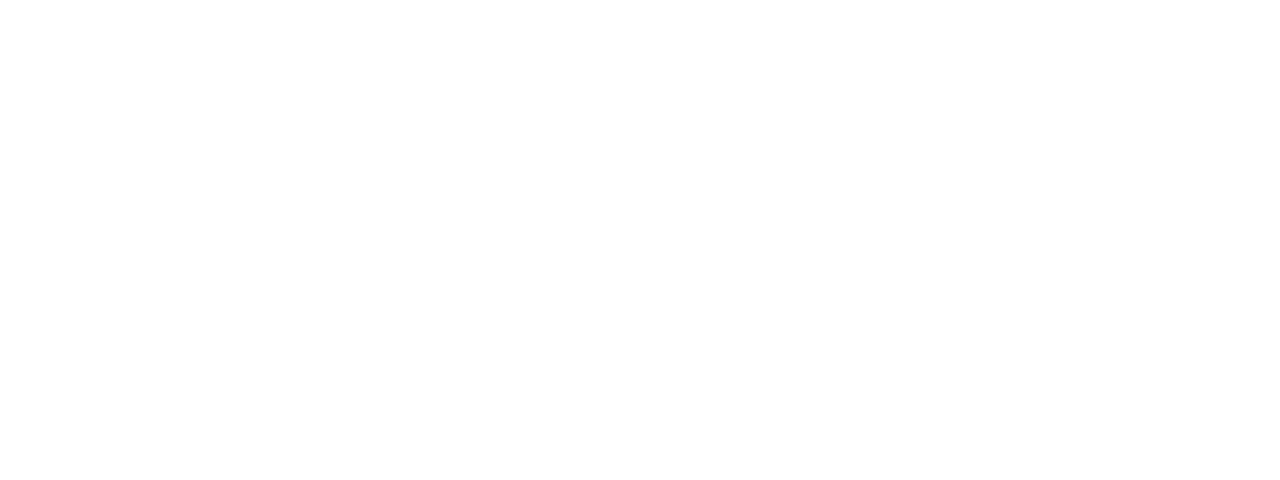
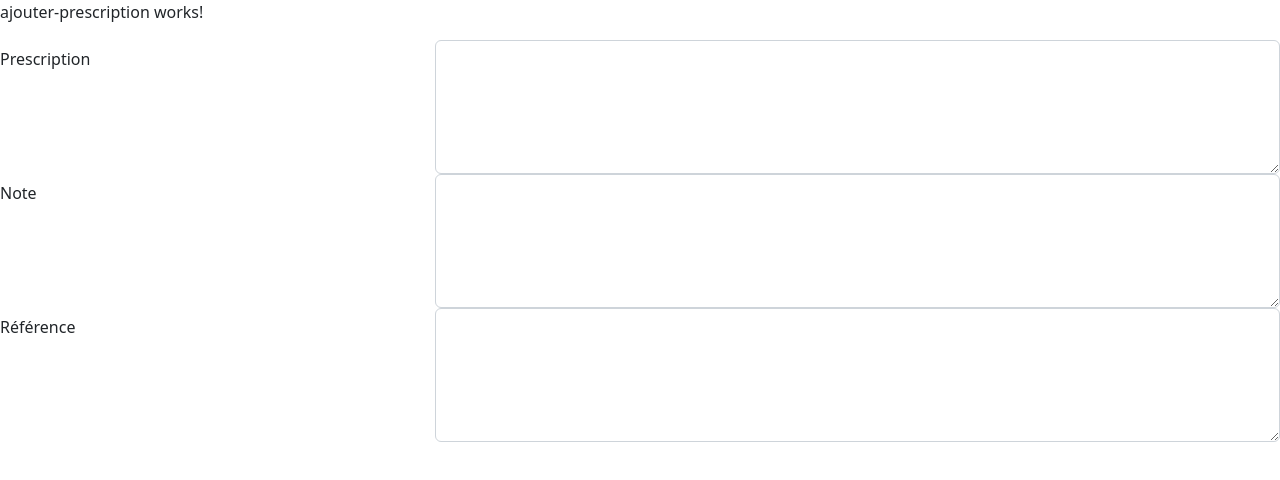
Before and after one commit to wwwnic/ClientMedecinCliniqueRosemont, an Angular app: page /AjouterPrescription in a window 1280 px wide. Before the commit this address led to /. Shown: the top 480 px of the page. Built offline with nearby package versions, Linux system fonts and the light colour scheme.

Commit message:
Ajout composant pour ajouter une prescription au patient

```diff
--- a/src/app/app-routing.module.ts
+++ b/src/app/app-routing.module.ts
@@ -5,11 +5,13 @@
 import { PrescriptionComponent } from './dossierPatient/prescription/prescription.component';
 import { DossierComponent } from './dossierPatient/dossier/dossier.component';
 import { RechercherDossierComponent } from './rechercher-dossier/rechercher-dossier.component';
+import { AjouterPrescriptionComponent } from './dossierPatient/ajouter-prescription/ajouter-prescription.component';
 
 const routes: Routes = [
   { path: '', component: LoginComponent },
   { path: 'login', component: LoginComponent },
   { path: 'prescription', component: PrescriptionComponent },
+  { path: 'AjouterPrescription', component: AjouterPrescriptionComponent },
   { path: 'information', component: InfoPatientComponent },
   { path: 'dossier/:id', component: DossierComponent },
   { path: 'rechercherDossier', component: RechercherDossierComponent },
--- a/src/app/app.module.ts
+++ b/src/app/app.module.ts
@@ -11,6 +11,7 @@
 import { InfoPatientComponent } from './dossierPatient/info-patient/info-patient.component';
 import { DossierComponent } from './dossierPatient/dossier/dossier.component';
 import { RechercherDossierComponent } from './rechercher-dossier/rechercher-dossier.component';
+import { AjouterPrescriptionComponent } from './dossierPatient/ajouter-prescription/ajouter-prescription.component';
 
 @NgModule({
   declarations: [
@@ -19,7 +20,8 @@
     PrescriptionComponent,
     InfoPatientComponent,
     DossierComponent,
-    RechercherDossierComponent
+    RechercherDossierComponent,
+    AjouterPrescriptionComponent
   ],
   imports: [
     BrowserModule,
--- /dev/null
+++ b/src/app/dossierPatient/ajouter-prescription/ajouter-prescription.component.html
@@ -0,0 +1,27 @@
+<p>ajouter-prescription works!</p>
+<div>
+    <form>
+        <div class="form-group row">
+          <label for="pres" class="col-4 col-form-label">Prescription</label>
+          <div class="col-8">
+            <textarea [(ngModel)]="formPrescription" id="pres" name="pres" cols="40" rows="5" class="form-control"></textarea>
+          </div>
+        </div>
+        <div class="form-group row">
+          <label for="note" class="col-4 col-form-label">Note</label>
+          <div class="col-8">
+            <textarea [(ngModel)]="formNote" id="note" name="note" cols="40" rows="5" class="form-control"></textarea>
+          </div>
+        </div>
+        <div class="form-group row">
+          <label for="reference" class="col-4 col-form-label">Référence</label>
+          <div class="col-8">
+            <textarea [(ngModel)]="formRef" id="reference" name="reference" cols="40" rows="5" class="form-control"></textarea>
+          </div>
+        </div>
+        <div class="form-group row">
+          <div class="offset-4 col-8">
+           <!-- <button (click)="ajouterInfo(formPrescription,formNote,formRef) class="btn btn-primary">Ajouter</button>-->
+          </div>
+        </div>
+      </form>
--- /dev/null
+++ b/src/app/dossierPatient/ajouter-prescription/ajouter-prescription.component.ts
@@ -0,0 +1,21 @@
+import { Component,Input } from '@angular/core';
+import { Prescription } from "../prescription/prescription.model";
+
+@Component({
+  selector: 'app-ajouter-prescription',
+  templateUrl: './ajouter-prescription.component.html',
+  styleUrls: ['./ajouter-prescription.component.css']
+})
+
+export class AjouterPrescriptionComponent {
+
+  @Input() userID: number = 0;
+
+  formPrescription = ""
+  formNote = ""
+  formRef = ""
+
+  goToInformation(formPrescription:string, formNote:string, formRef:string): void {
+    let pres = new Prescription(0, 1, this.userID, this.formPrescription, this.formNote, this.formRef)
+  }
+}
--- a/src/app/dossierPatient/dossier/dossier.component.html
+++ b/src/app/dossierPatient/dossier/dossier.component.html
@@ -8,5 +8,8 @@
     <div class="column">
         <app-prescription [userID]="id">
         </app-prescription>
+        <br />
+        <!--<button ngIf="afficherFormulaire === false" type="button" class="btn btn-secondary" (click)="voirFomulaire">Voir le dossier</button>-->
+        <!--<app-ajouter-prescription [userID]="id" ngIf="afficherFormulaire === true"></app-ajouter-prescription>-->
     </div>
 </div>
--- a/src/app/dossierPatient/dossier/dossier.component.ts
+++ b/src/app/dossierPatient/dossier/dossier.component.ts
@@ -7,7 +7,8 @@
   styleUrls: ['./dossier.component.css']
 })
 export class DossierComponent {
-  id: number = 0;
+  id = 0;
+  afficherFormulaire = false;
 
   constructor(private route: ActivatedRoute) { }
 
@@ -18,4 +19,9 @@
       }
     );
   }
+
+  voirFomulaire(): void {
+    this.afficherFormulaire = true;
+  }
+
 }
--- a/src/app/login/login.component.html
+++ b/src/app/login/login.component.html
@@ -20,12 +20,7 @@
                 <div class="form-group row">
                     <div class="offset-4 col-8">
                         <button name="submit" type="submit" class="btn btn-primary">Se connecter</button>
-                        <a routerLink="/dossier">Dossier patient 1</a>
                         <br/>
-                        <a (click)="goToPrescription()">goToPrescription(1)</a>
-                        <br/>
-                        <br/>
-                        <a (click)="goToInformation()">goToInformation(1)</a>
                         <br/>
                         <a routerLink="/rechercherDossier">Rechercher dossier (juste html)</a>
                     </div>
```
Also changed, not shown: src/app/dossierPatient/ajouter-prescription/ajouter-prescription.service.ts (added, +16 -0 lines), src/app/dossierPatient/ajouter-prescription/ajouter-prescription.component.css (added), 1 other file (tests, documents, lock files or other folders).
